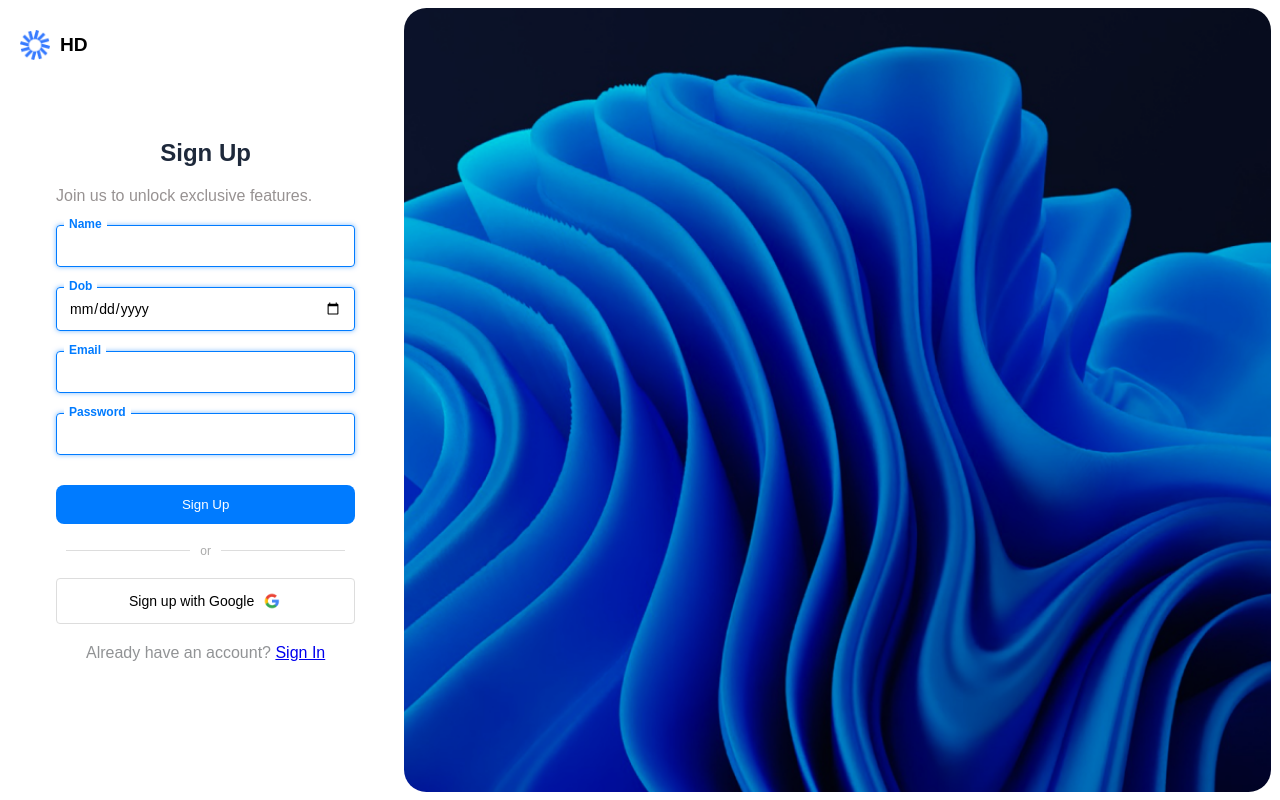
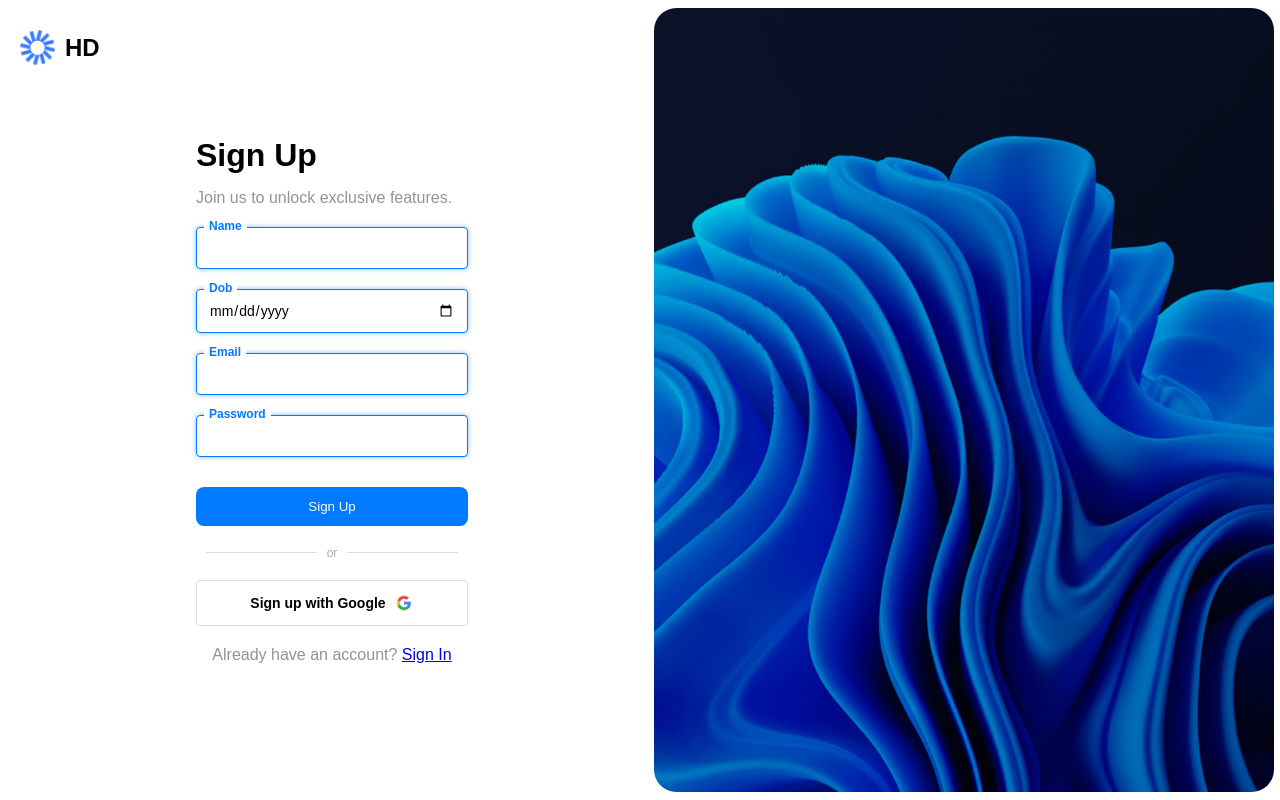
Before and after one commit to TanishqRathi12/Notes-Listing-project, a React (Create React App) app: page /signup in a window 1280 px wide. Built offline with nearby package versions, Linux system fonts and the light colour scheme.

Commit message:
note card optimized for handeling big text

```diff
--- a/src/Pages/Dashboard.tsx
+++ b/src/Pages/Dashboard.tsx
@@ -26,7 +26,7 @@ const Dashboard: React.FC = () => {
         setNotes(userData.notes);
       } catch (error) {
         console.error("Error fetching data:", error);
-      //  navigate("/");
+        navigate("/");
       }
     };
 
--- a/src/Styles/Common.css
+++ b/src/Styles/Common.css
@@ -17,9 +17,9 @@ body {
 }
 .signup-left,
 .signin-left {
-  width: 30%;
+  width: 50%;
   background-color: #ffffff;
-  padding: 40px;
+  padding: 180px;
   display: flex;
   flex-direction: column;
   justify-content: center;
@@ -27,7 +27,7 @@ body {
 
 .signup-right,
 .signin-right {
-  width: 70%;
+  width: 50%;
   display: flex;
   align-items: center;
   justify-content: center;
@@ -38,7 +38,7 @@ body {
 .signin-right img {
   width: 98% ;
   height: 98%;
-  object-fit: cover;
+  object-fit:fill;
   border-radius: 1.4em;
 }
 
@@ -51,14 +51,14 @@ body {
 }
 
 #logo img {
-  height: 30px;
+  height: 35px;
   margin-right: 10px;
 }
 
 #logo p {
   color: black;
   font-weight: 700;
-  font-size: larger;
+  font-size:x-large;
   margin: 0;
 }
 
@@ -97,6 +97,14 @@ body {
 
 .center {
   text-align: left;
+  display: flex;
+  flex-direction: column;
+  justify-content:center;
+}
+
+.center h1 {
+  font-size: 2rem;
+  margin-bottom: 10px;
 }
 
 .input-group input:focus,
@@ -143,6 +151,8 @@ button:hover {
   border-radius: 4px;
   color: black;
   font-size: 14px;
+  font-weight:600;
+
 }
 
 .google-button img {
@@ -229,6 +239,9 @@ button:hover {
    }
   .center {
     text-align: center;
+    display: flex;
+    flex-direction: column;
+    justify-content:center;
   }
   .signup-container,
 .signin-container {
@@ -254,13 +267,6 @@ button:hover {
   box-shadow: 0 4px 10px rgba(0, 0, 0, 0.1);
   max-width: 500px;
   width: 100%;
-}
-
-h1 {
-  font-size: 24px;
-  color: #1e293b;
-  text-align: center;
-  margin-bottom: 20px;
 }
 
 .form-group {
--- a/src/Styles/Dashboard.css
+++ b/src/Styles/Dashboard.css
@@ -98,17 +98,23 @@ body {
   box-shadow: 0 2px 4px rgba(0, 0, 0, 0.1);
   border-radius: 8px;
   padding: 15px 20px;
-  width: 250px;
-  height: 100px;
+  width: 100%;
+  max-width: 350px;
+  height: auto;
   display: flex;
   align-items: center;
-  justify-content: center;
+  justify-content: space-between;
+  text-overflow: ellipsis;
+  overflow: hidden;
+  word-wrap: break-word;
+  gap: 10px;
 }
 
 .note-card p {
   color: #333;
   font-size: 1rem;
   text-align: center;
+
 }
 
 #create-note-button  {
@@ -138,5 +144,8 @@ body {
 
   .note-card {
     width: 100%;
+    display: flex;
+    align-items: center;
+    justify-content:space-between;
   }
 }
```
